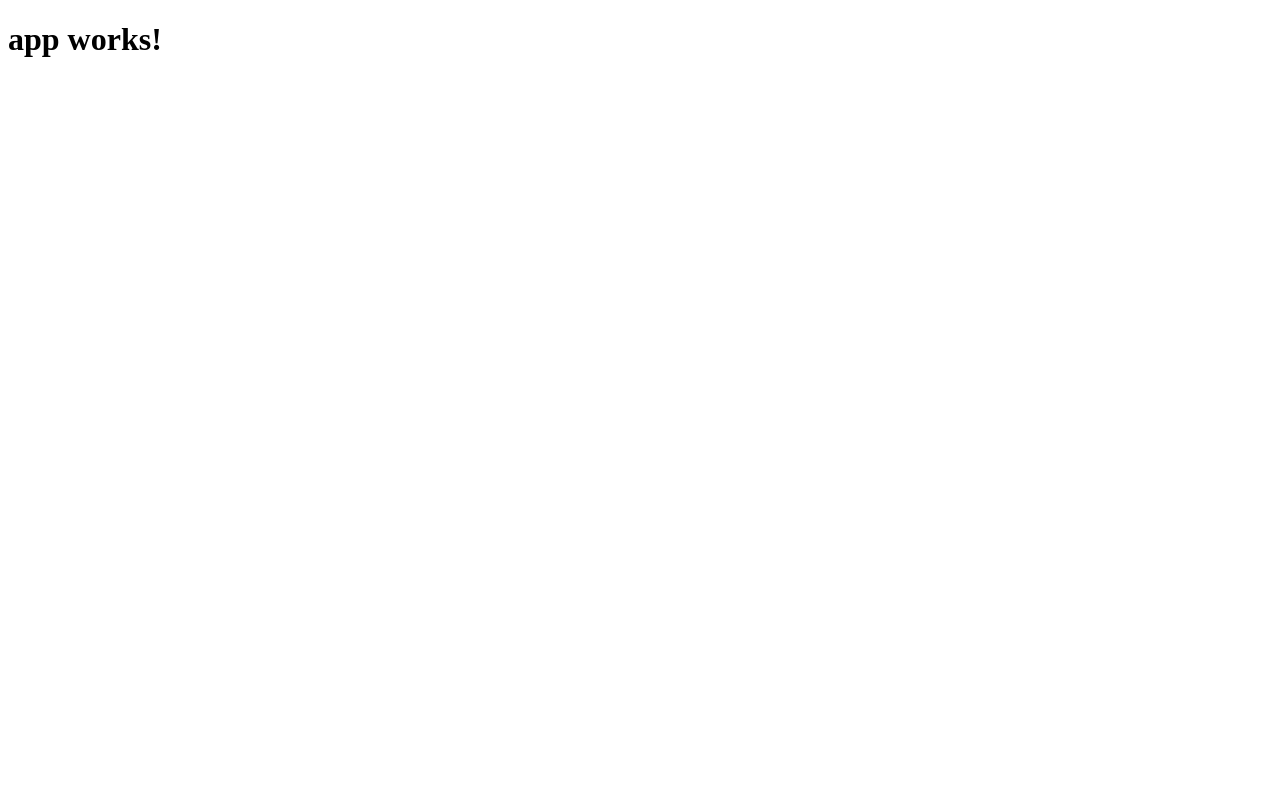
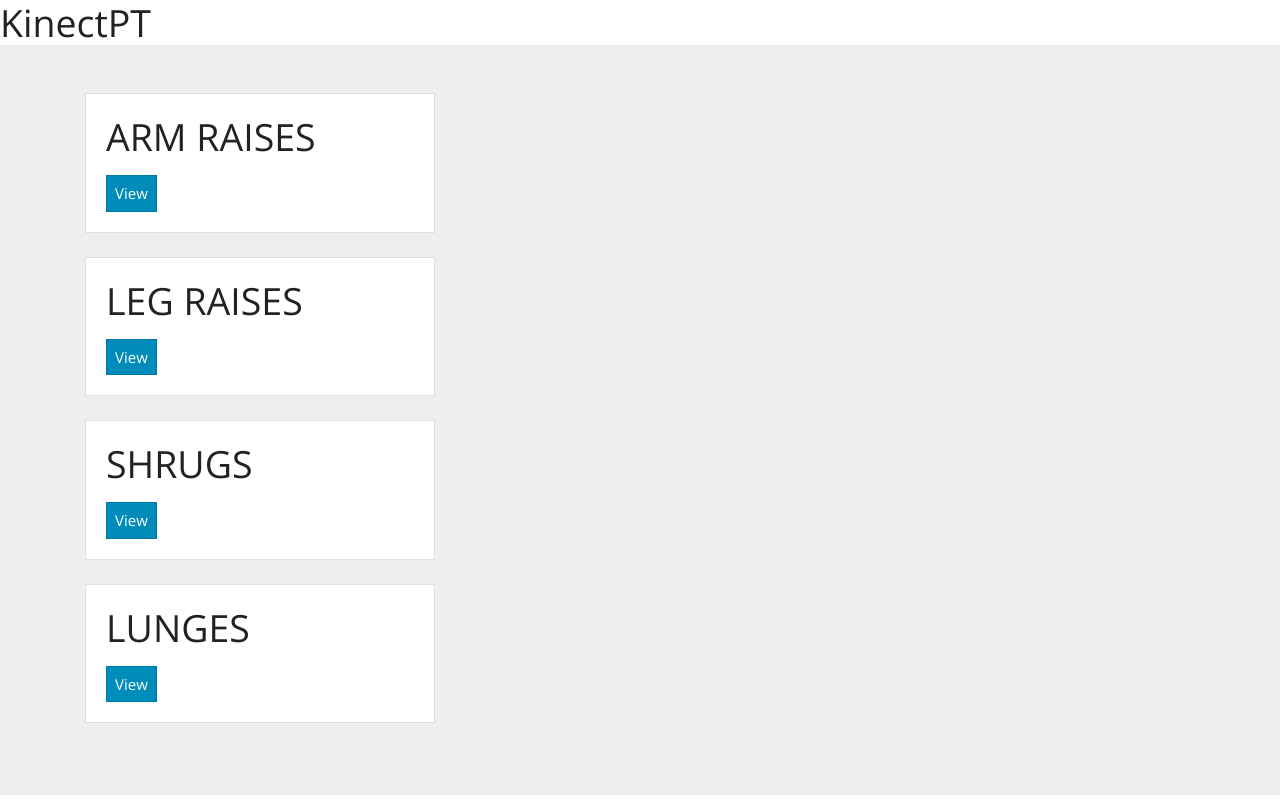
Before and after one commit to CENSONtechnology/kinectPT, an Angular app: page / in a window 1280 px wide. Built offline with nearby package versions, Linux system fonts and the light colour scheme.

Commit message:
Added bootstrap

```diff
--- a/angular-cli.json
+++ b/angular-cli.json
@@ -21,8 +21,8 @@
         "styles.css"
       ],
       "scripts": [],
+      "environmentSource": "environments/environment.ts",
       "environments": {
-        "source": "environments/environment.ts",
         "dev": "environments/environment.ts",
         "prod": "environments/environment.prod.ts"
       }
--- a/package.json
+++ b/package.json
@@ -26,10 +26,10 @@
     "zone.js": "^0.7.2"
   },
   "devDependencies": {
+    "@angular/cli": "^1.6.7",
     "@angular/compiler-cli": "^2.3.1",
     "@types/jasmine": "2.5.38",
     "@types/node": "^6.0.42",
-    "angular-cli": "1.0.0-beta.28.3",
     "codelyzer": "~2.0.0-beta.1",
     "jasmine-core": "2.5.2",
     "jasmine-spec-reporter": "2.5.0",
--- a/src/app/app.component.html
+++ b/src/app/app.component.html
@@ -1,3 +1,4 @@
 <h1>
   {{title}}
+  <app-exercise></app-exercise>
 </h1>
--- a/src/app/app.component.ts
+++ b/src/app/app.component.ts
@@ -6,5 +6,5 @@ import { Component } from '@angular/core';
   styleUrls: ['./app.component.css']
 })
 export class AppComponent {
-  title = 'app works!';
+  title = 'KinectPT';
 }
--- a/src/app/app.module.ts
+++ b/src/app/app.module.ts
@@ -4,10 +4,12 @@ import { FormsModule } from '@angular/forms';
 import { HttpModule } from '@angular/http';
 
 import { AppComponent } from './app.component';
+import { ExerciseComponent } from './exercise/exercise.component';
 
 @NgModule({
   declarations: [
-    AppComponent
+    AppComponent,
+    ExerciseComponent
   ],
   imports: [
     BrowserModule,
--- /dev/null
+++ b/src/app/exercise/exercise.component.html
@@ -0,0 +1,18 @@
+<div class="album py-5 bg-light">
+  <div class="container">
+    <div class="row">
+      <div class="col-md-4">
+        <div class="card mb-4 box-shadow" *ngFor="let exercise of exercises">
+          <div class="card-body">
+            <p class="card-text">{{exercise | uppercase}}</p>
+            <div class="d-flex justify-content-between align-items-center">
+              <div class="btn-group">
+                <button type="button" class="btn btn-primary">View</button>
+              </div>
+            </div>
+          </div>
+        </div>
+      </div>
+    </div>
+  </div>
+</div>
--- /dev/null
+++ b/src/app/exercise/exercise.component.ts
@@ -0,0 +1,15 @@
+import { Component, OnInit } from '@angular/core';
+
+@Component({
+  selector: 'app-exercise',
+  templateUrl: './exercise.component.html',
+  styleUrls: ['./exercise.component.css']
+})
+export class ExerciseComponent implements OnInit {
+  exercises: string[] = ['arm raises', 'leg raises', 'shrugs', 'lunges'];
+  constructor() { }
+
+  ngOnInit() {
+  }
+
+}
--- a/src/index.html
+++ b/src/index.html
@@ -7,6 +7,7 @@
 
   <meta name="viewport" content="width=device-width, initial-scale=1">
   <link rel="icon" type="image/x-icon" href="favicon.ico">
+  <link rel="stylesheet" href="https://bootswatch.com/4/yeti/bootstrap.min.css">
 </head>
 <body>
   <app-root>Loading...</app-root>
```
Also changed, not shown: src/app/exercise/exercise.component.css (added), 2 other files (tests, documents, lock files or other folders).
